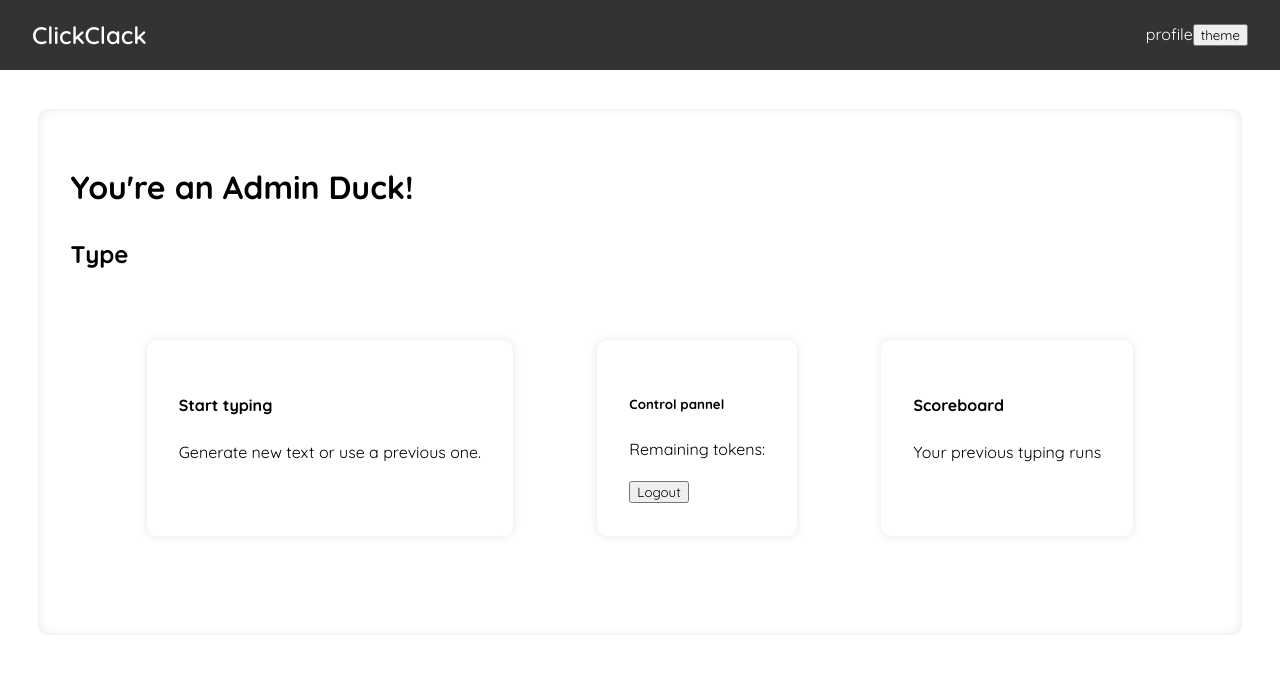
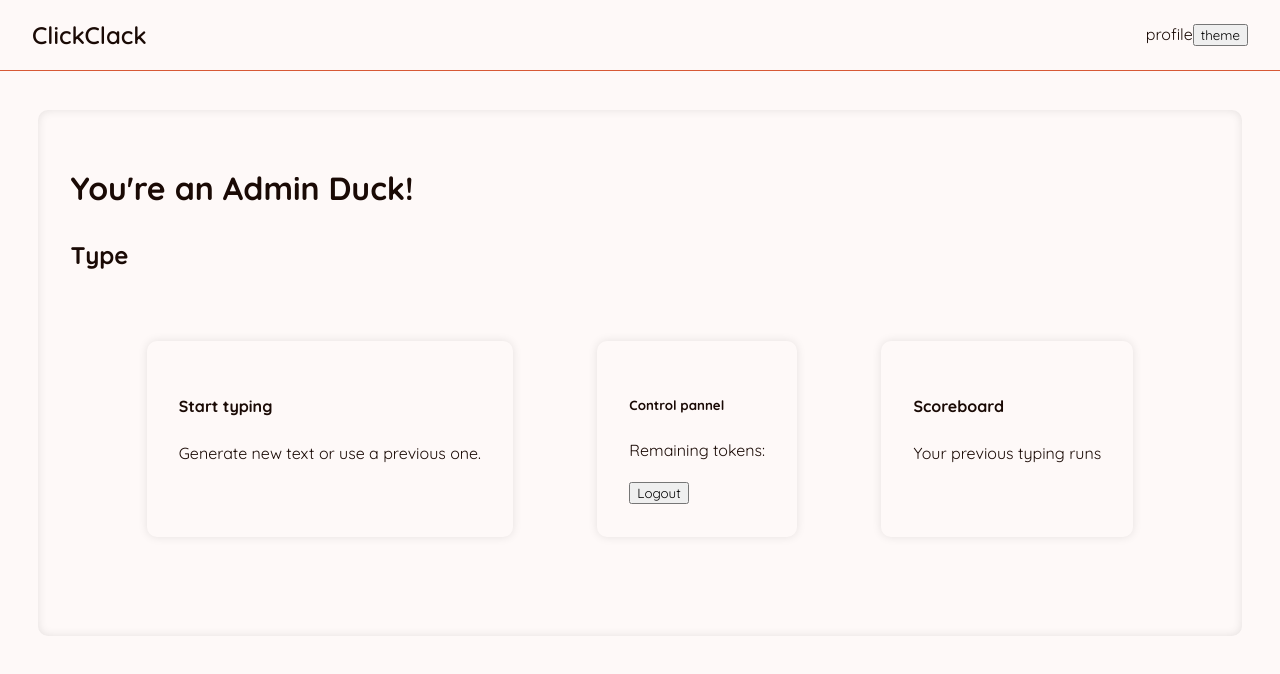
Before and after one commit to JDMCK/ClickClack, a Next.js app in the folder client/: page /profile/admin in a window 1280 px wide. Shown: the top 674 px of the page. Built offline with nearby package versions, Linux system fonts and the light colour scheme.

Commit message:
update styles

```diff
--- a/client/src/app/styles/globals.css
+++ b/client/src/app/styles/globals.css
@@ -5,13 +5,65 @@
   /* Quicksand font */
 }
 
+/* Custom color themes */
+/* :root[data-theme="light"] {
+  --text: #0a1109;
+  --background: #fcfdfc;
+  --primary: #6aaa64;
+  --secondary: #9fcabd;
+  --accent: #85bcb7;
+}
+:root[data-theme="dark"] {
+  --text: #eff6ee;
+  --background: #020302;
+  --primary: #5b9b55;
+  --secondary: #355f53;
+  --accent: #437a75;
+} */
+/*
+  Duck Plooms
+:root[data-theme="light"] {
+  --text: #101b1e;
+  --background: #ecf3f4;
+  --primary: #315359;
+  --secondary: #9690c1;
+  --accent: #765aa0;
+}
+:root[data-theme="dark"] {
+  --text: #e1ecef;
+  --background: #0b1213;
+  --primary: #a6c8ce;
+  --secondary: #443e6f;
+  --accent: #7b5fa5;
+} */
+
+:root[data-theme="light"] {
+  --text: #1a0a05;
+  --background: #fef9f8;
+  --primary: #d75936;
+  --secondary: #e9d590;
+  --accent: #e0ca65;
+}
+:root[data-theme="dark"] {
+  --text: #faeae5;
+  --background: #090301;
+  --primary: #c84a28;
+  --secondary: #6f5b16;
+  --accent: #98821f;
+}
+
+
+
 /*---- Global ----*/
 body {
   margin: 0;
   padding: 0;
   font-size: 1rem;
   line-height: 1.6;
+  background-color: var(--background);
+  color: var(--text);
 }
+
 
 .container {
   margin: 3%;
@@ -40,22 +92,23 @@ body {
   justify-content: space-between;
   align-items: center;
   padding: 1rem 2rem;
-  background-color: #333;
-  color: #fff;
+  color: var(--text);
+  border-bottom: 1px solid var(--primary);
 }
 
 .nav-logo a {
+  color: var(--text);
   text-decoration: none;
-  color: #fff;
   font-size: 1.5rem;
   font-weight: 600;
 }
 
 .nav-profile-btn a {
   text-decoration: none;
-  color: #fff;
+  color: var(--text);
   font-size: 1rem;
   font-weight: 400;
+  margin: auto;
 }
 
 
```
